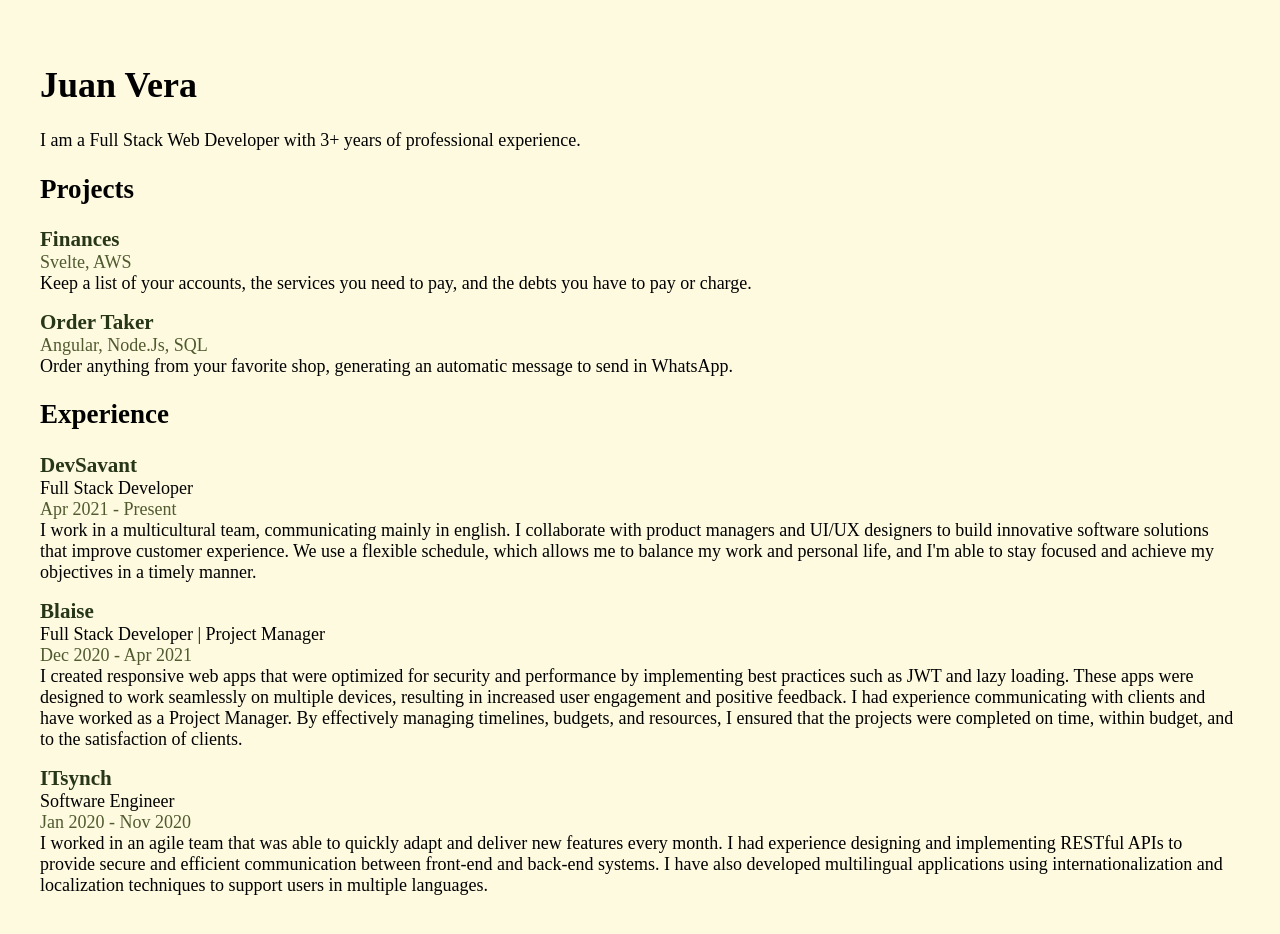
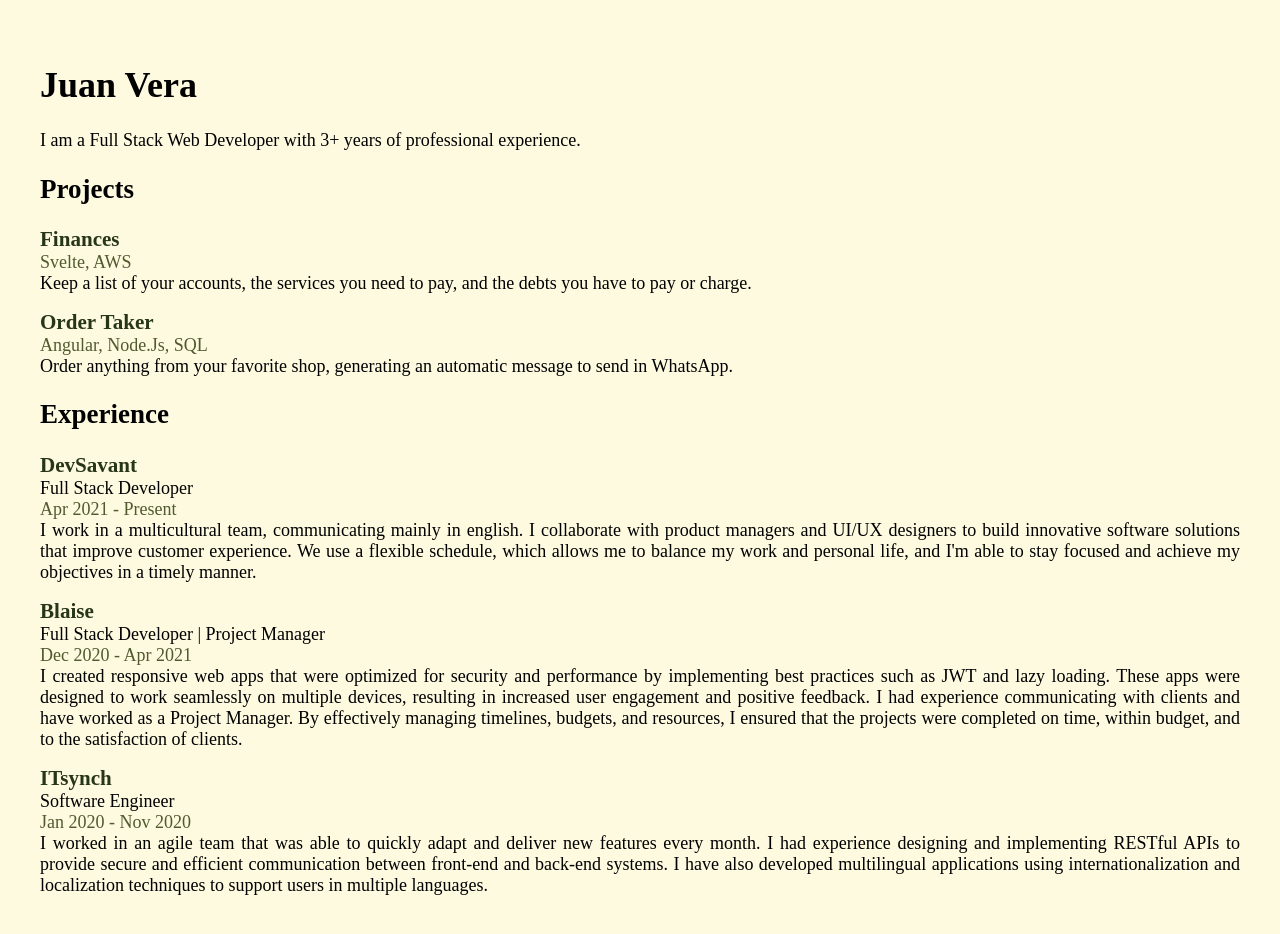
Before and after one commit to juanfrvera/juanfrvera.github.io, a SvelteKit app: page / in a window 1280 px wide. Built offline with nearby package versions, Linux system fonts and the light colour scheme.

Commit message:
feat: justified descriptions

```diff
--- a/src/components/experience.svelte
+++ b/src/components/experience.svelte
@@ -4,7 +4,9 @@
 	</h3>
 	<div><slot name="roles" /></div>
 	<div id="date"><slot name="date" /></div>
-	<slot />
+	<div id="description">
+		<slot />
+	</div>
 </div>
 
 <style>
@@ -15,4 +17,8 @@
 	#date {
 		color: #505a2e;
 	}
+	#description {
+		text-align: justify;
+		text-justify: inter-word;
+	}
 </style>
--- a/src/components/project.svelte
+++ b/src/components/project.svelte
@@ -5,7 +5,9 @@
 	<div id="techs">
 		<slot name="techs" />
 	</div>
-	<slot />
+	<div id="description">
+		<slot />
+	</div>
 </div>
 
 <style>
@@ -16,4 +18,8 @@
 	#techs {
 		color: #505a2e;
 	}
+	#description {
+		text-align: justify;
+		text-justify: inter-word;
+	}
 </style>
--- a/src/routes/+page.svelte
+++ b/src/routes/+page.svelte
@@ -32,37 +32,37 @@
 			<span slot="company">DevSavant</span>
 			<span slot="roles">Full Stack Developer</span>
 			<span slot="date">Apr 2021 - Present</span>
-			<div>
+			<span>
 				I work in a multicultural team, communicating mainly in english. I collaborate with product
 				managers and UI/UX designers to build innovative software solutions that improve customer
 				experience. We use a flexible schedule, which allows me to balance my work and personal
 				life, and I'm able to stay focused and achieve my objectives in a timely manner.
-			</div>
+			</span>
 		</Experience>
 		<Experience>
 			<span slot="company">Blaise</span>
 			<span slot="roles">Full Stack Developer | Project Manager</span>
 			<span slot="date">Dec 2020 - Apr 2021</span>
-			<div>
+			<span>
 				I created responsive web apps that were optimized for security and performance by
 				implementing best practices such as JWT and lazy loading. These apps were designed to work
 				seamlessly on multiple devices, resulting in increased user engagement and positive
 				feedback. I had experience communicating with clients and have worked as a Project Manager.
 				By effectively managing timelines, budgets, and resources, I ensured that the projects were
 				completed on time, within budget, and to the satisfaction of clients.
-			</div>
+			</span>
 		</Experience>
 		<Experience>
 			<span slot="company">ITsynch</span>
 			<span slot="roles">Software Engineer</span>
 			<span slot="date">Jan 2020 - Nov 2020</span>
-			<div>
+			<span>
 				I worked in an agile team that was able to quickly adapt and deliver new features every
 				month. I had experience designing and implementing RESTful APIs to provide secure and
 				efficient communication between front-end and back-end systems. I have also developed
 				multilingual applications using internationalization and localization techniques to support
 				users in multiple languages.
-			</div>
+			</span>
 		</Experience>
 	</div>
 </div>
```
